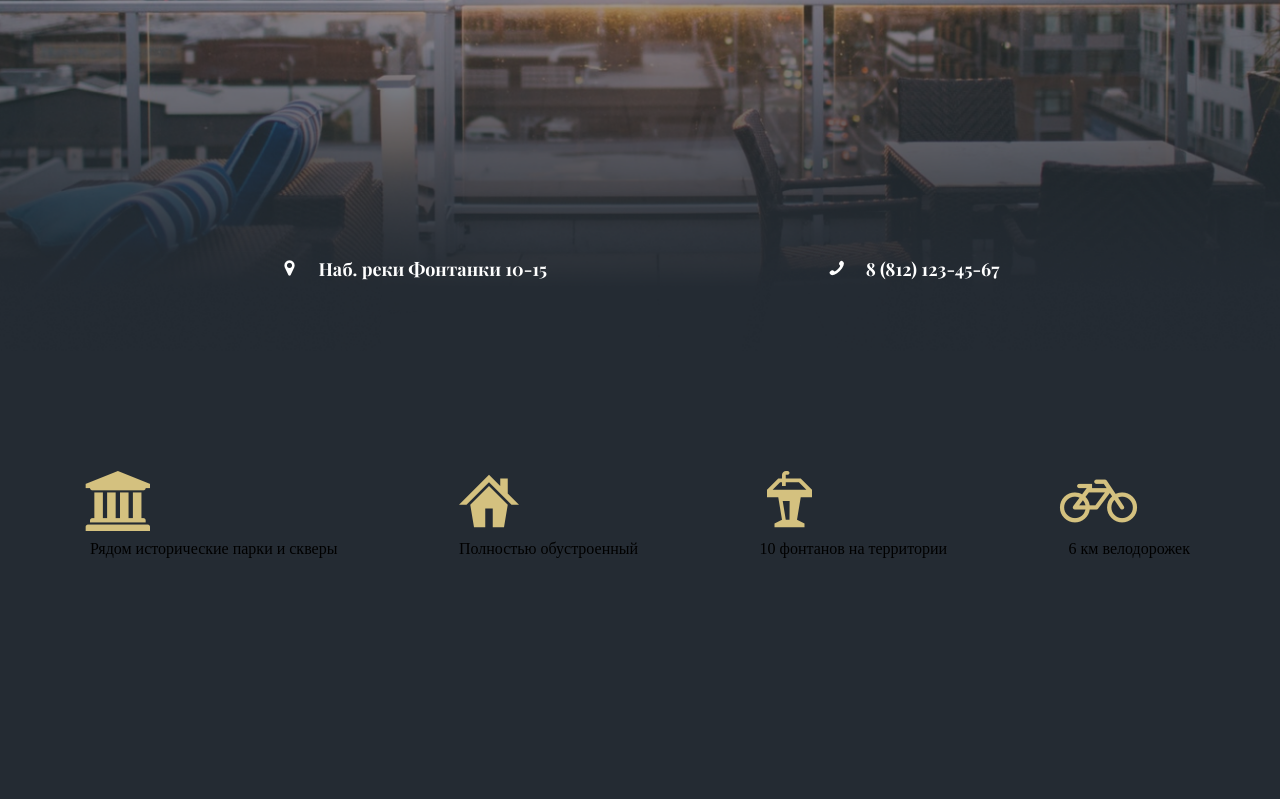
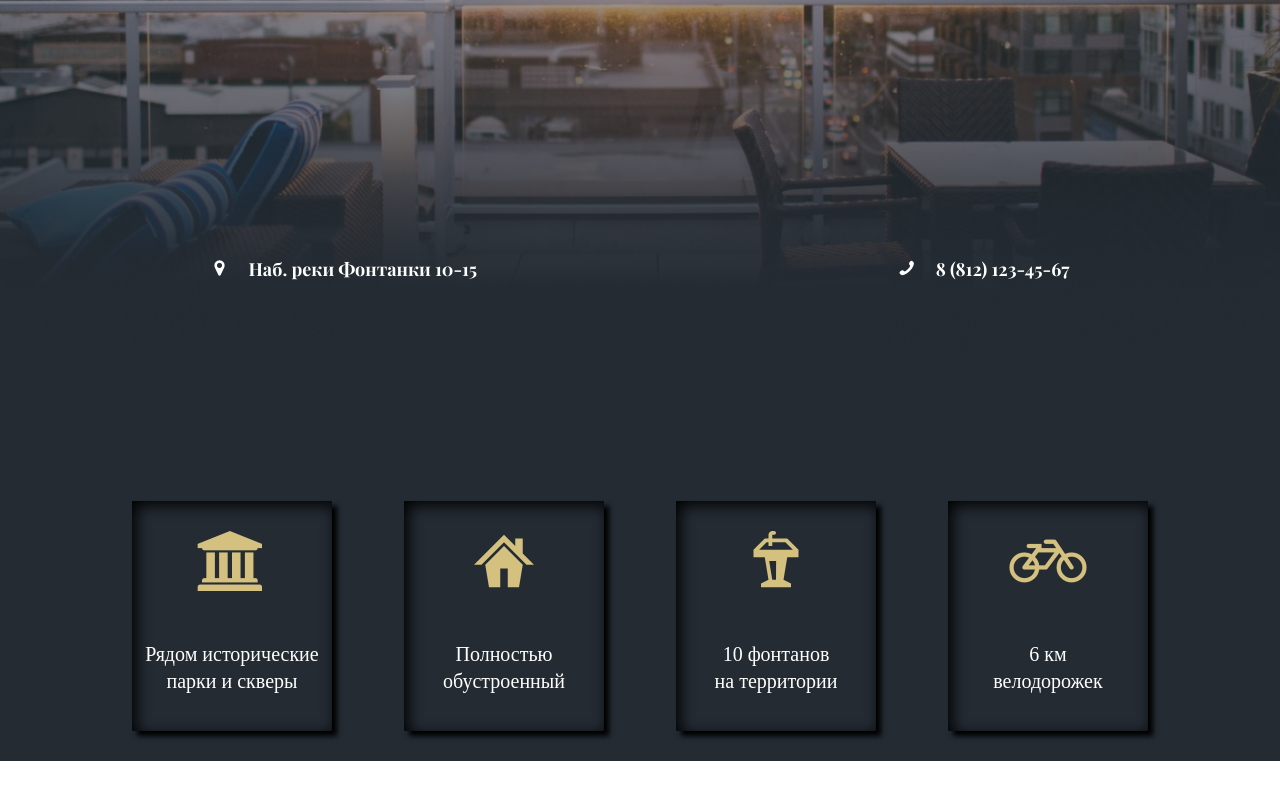
Before and after one commit to Evgeniy137/Project-HouseVOP, a website: page app/index.html in a window 1280 px wide. Shown: the part 449-1248 px from the top of the page. After the commit the page ends 1210 px from the top, so only its background shows below. Drawn offline with Linux system fonts and the light colour scheme.

Commit message:
доработан второй блок

```diff
--- a/app/index.html
+++ b/app/index.html
@@ -46,22 +46,22 @@
         <dic class="information_for_complex-items">
             <div class="block_info">
                 <i class="icon-university"></i>
-                <h2>Рядом исторические
+                <h2>Рядом исторические<br>
                     парки и скверы</h2>
             </div>
-            <div>
+            <div class="block_info">
                 <i class="icon-home"></i>
-                <h2>Полностью
+                <h2>Полностью<br>
                     обустроенный</h2>
             </div>
-            <div>
+            <div class="block_info">
                 <i class="icon-podium"></i>
-                <h2>10 фонтанов
+                <h2>10 фонтанов<br>
                     на территории</h2>
             </div>
-            <div>
+            <div class="block_info">
                 <i class="icon-bicycle"></i>
-                <h2>6 км
+                <h2>6 км<br>
                     велодорожек</h2>
             </div>
         </dic>
--- a/app/scss/style.scss
+++ b/app/scss/style.scss
@@ -23,12 +23,12 @@ $font_s    :Playfair Display Bold;
 }
 
 header {
-    position : fixed;
-    left     : 0;
-    right    : 0;
-    width    : 100%;
-    margin   : 0 auto;
-    max-width: 1100px;
+    position  : fixed;
+    left      : 0;
+    right     : 0;
+    width     : 100%;
+    margin    : 0 auto;
+    max-width : 1100px;
     transition: all ease 0.5s;
 
     .logo {
@@ -58,7 +58,7 @@ header {
     nav {
         float      : right;
         padding-top: 55px;
-        transition: .5s;
+        transition : .5s;
 
         ul {
             margin : 0;
@@ -91,19 +91,22 @@ header {
     }
 
 }
-.black{
-    .logo{
-        transition: 0.5s;
+
+.black {
+    .logo {
+        transition : 0.5s;
         padding-top: 0px;
     }
-    nav{
-        padding-top: 0px;
-        border: 2px solid #d4c17f;
+
+    nav {
+        padding-top  : 0px;
+        border       : 2px solid #d4c17f;
         border-radius: 20px;
-        background: linear-gradient(266deg, #4b4f53 29%, #d4c17f 100%);
+        background   : linear-gradient(266deg, #4b4f53 29%, #d4c17f 100%);
     }
 
 }
+
 .menu-toggle {
     color      : #fff;
     line-height: 50px;
@@ -125,8 +128,10 @@ header {
 }
 
 .tel_and_address {
-    display        : flex;
-    justify-content: space-evenly;
+    margin: 0 auto;
+	display: flex;
+	justify-content: space-around;
+    flex-flow: row wrap;
     padding-top    : 280px;
     font-style     : normal;
     font-weight    : normal;
@@ -135,6 +140,7 @@ header {
     text-align     : center;
     font-family    : $font_s;
     color          : $text-color;
+
 
     .address {
         display: flex;
@@ -158,20 +164,45 @@ header {
 
 .information_for_complex {
     background-color: #242B33;
-    height          : 100vh;
+
+
 
     .information_for_complex-items {
         padding-top    : 120px;
         display        : flex;
-        justify-content: space-between;
-        margin         : 0 auto;
+        justify-content: space-evenly;
+        flex-flow: row wrap;
         max-width      : 1100px;
-        i{
+        text-align: center;
+        margin: 0 auto;
+        i {
             font-size: 60px;
-            color      : #D4C17F;
+            color    : #D4C17F;
+            position: relative;
+            text-align: center;
+        }
+
+        h2 {
+
+            font-style: normal;
+            font-weight: 300;
+            font-size  : 20px;
+            line-height: 27px;
+            color: $text-color;
+            text-align: center;
+            padding-top: 40px;
         }
 
     }
+}
+.block_info{
+
+    align-items: center;
+    box-shadow: 5px 5px 5px 0px #000000, inset 4px 4px 15px 0px #000000, 0px 0px 33px 11px rgba(0,0,0,0);
+    width: 200px;
+    height: 200px;
+    margin: 30px;
+    padding-top: 30px;
 }
 
 
@@ -216,30 +247,45 @@ header {
     .menu-toggle {
         display: block;
     }
+
     header {
         padding: 0;
     }
+
     header nav {
-      position: absolute;
-      width: 100%;
-      height: 100vh;
-      top: 50px;
-      left: -100%;
+        position  : absolute;
+        width     : 100%;
+        height    : 100vh;
+        top       : 50px;
+        left      : -100%;
         transition: 0.5s;
     }
+
     .active {
-      left: 0;
-      width: 100%;
-      height: 100vh;
+        left      : 0;
+        width     : 100%;
+        height    : 100vh;
         background: #4b4f53;
         background: linear-gradient(266deg, #4b4f53 29%, #d4c17f 100%);
-      opacity: 0.5;
+        opacity   : 0.5;
     }
+
     header nav ul {
-      display: block;
+        display   : block;
         text-align: center;
     }
+
     header nav ul a {
         border-bottom: 1px solid black;
     }
+
+    .header_text{
+        font-size: 30px;
     }
+    .tel_and_address{
+        padding-top: 150px;
+    }
+    .phone{
+        padding-top: 20px;
+    }
+}
```
Also changed, not shown: app/css/css.min.css, app/css/style.css. Lines whose indentation alone changed are shown as unchanged.
